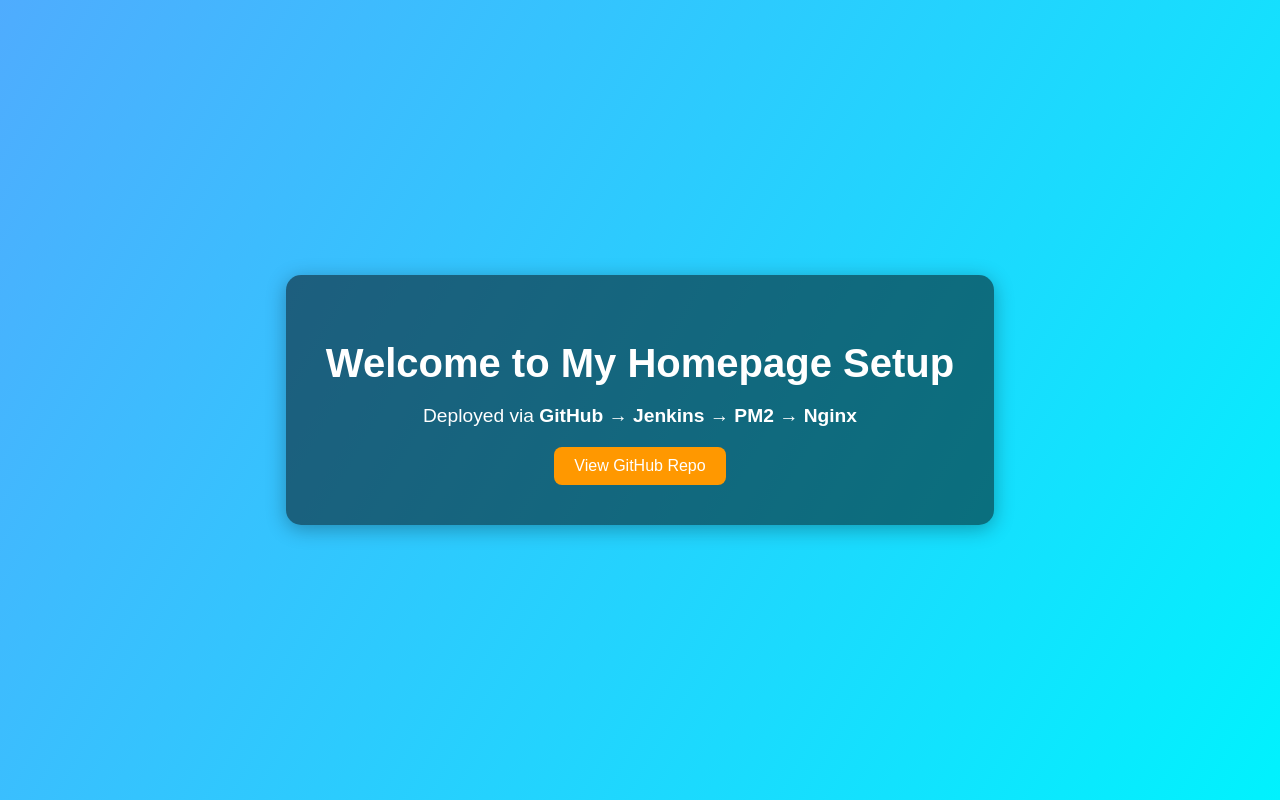
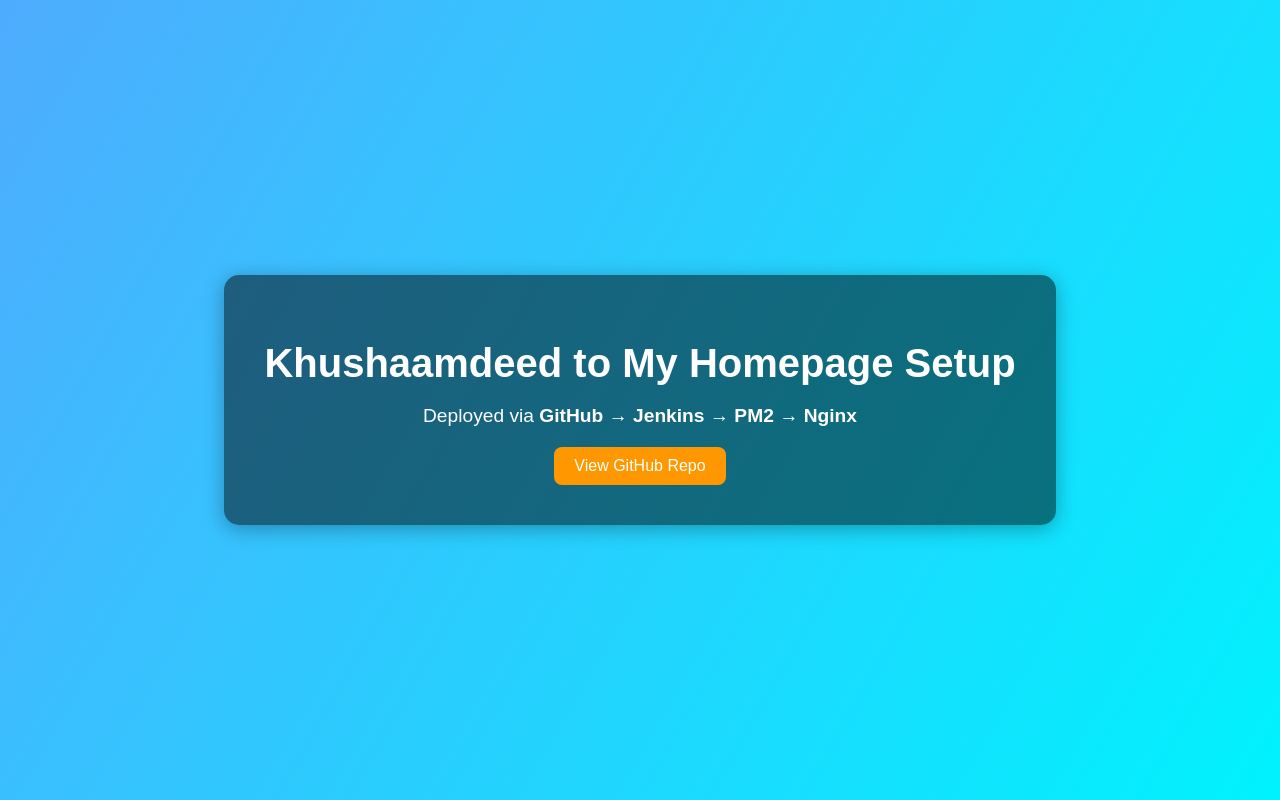
Before and after one commit to aliahmedsystemsltd-pixel/simple-homepage, a website: page public/index.html in a window 1280 px wide. Drawn offline with Linux system fonts and the light colour scheme.

Commit message:
Modify homepage update

```diff
--- a/public/index.html
+++ b/public/index.html
@@ -8,7 +8,7 @@
 </head>
 <body>
   <div class="container">
-    <h1> Welcome to My Homepage Setup</h1>
+    <h1> Khushaamdeed to My Homepage Setup</h1>
     <p>Deployed via <strong>GitHub → Jenkins → PM2 → Nginx</strong></p>
     <a href="https://github.com/aliahmedsystemsltd-pixel/simple-homepage" target="_blank">
        View GitHub Repo
```
